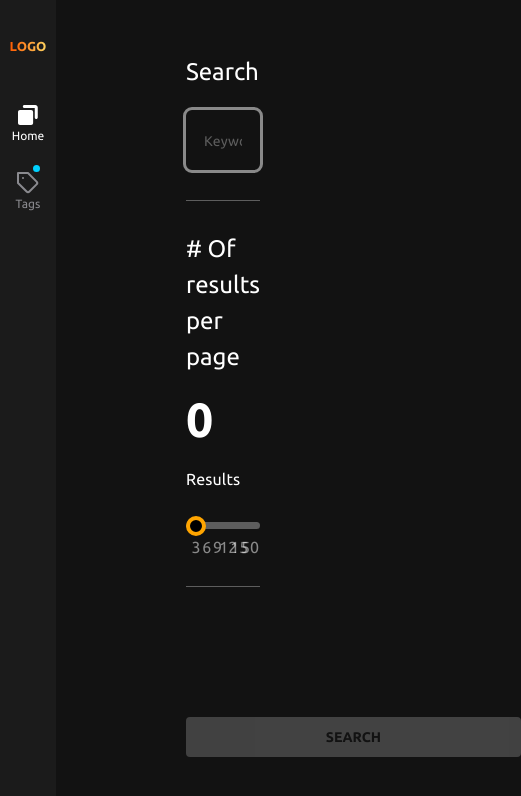
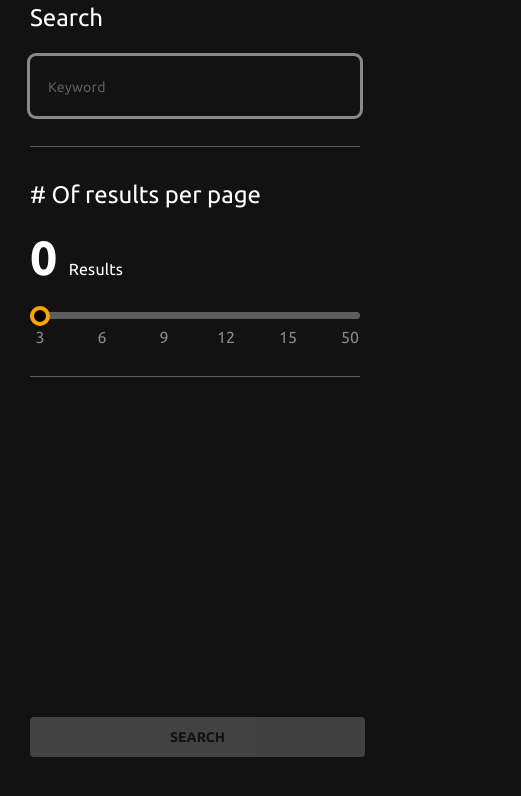
Before and after one commit to supaphly2008/avl-assessment, a Next.js app: page / in a window 390 px wide. Shown: the top 796 px of the page, 521 px wide, since content can reach past the window. Built offline with nearby package versions, Linux system fonts and the light colour scheme.

Commit message:
refactor

```diff
--- a/pages/index.js
+++ b/pages/index.js
@@ -11,7 +11,7 @@
   const [activeTab, setActiveTab] = useState(NavTabs.HOME);
   const width = useResize();
 
-  const contentComp = () => {
+  const ContentComp = () => {
     if (activeTab === NavTabs.HOME) {
       return <Search />;
     }
@@ -20,15 +20,19 @@
     }
   };
 
+  const MainContainer = <div className="flex-1 px-[130px] pt-[54px] pb-[87px] md:px-[70px] sm:px-[30px] sm:pt-0">{ContentComp()}</div>;
+
   return (
     <div className="flex h-screen">
       {/* nav */}
-      <div className="w-[80px] bg-black--lighter">
-        <Nav activeTab={activeTab} setActiveTab={setActiveTab} />
-      </div>
+      {width > 639 && (
+        <div className="w-[80px] bg-black--lighter">
+          <Nav activeTab={activeTab} setActiveTab={setActiveTab} />
+        </div>
+      )}
 
       {/* main */}
-      <div className="flex-1 px-[130px] pt-[54px] pb-[87px]">{contentComp()}</div>
+      {MainContainer}
 
       {/* followers */}
       {width > hideFollowsWidth && (
```
